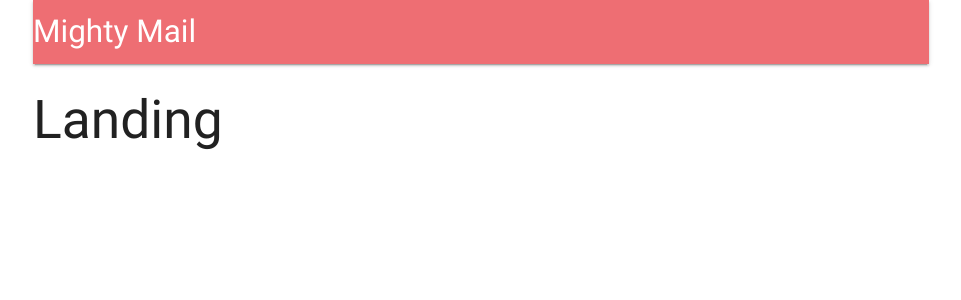
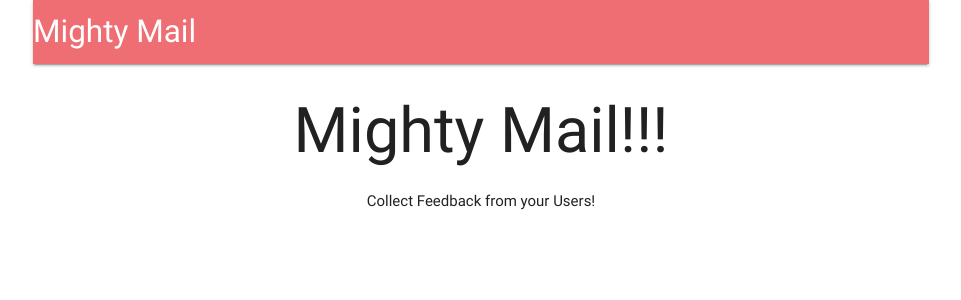
Before and after one commit to chantal66/mighty-mail, a React (Create React App) app in the folder client/: page / in a window 1280 px wide. Shown: the top 300 px of the page, without its empty margins (159-1120 px from the left). Built offline with nearby package versions, Linux system fonts and the light colour scheme; no server answers.

Commit message:
landing component added.

```diff
--- a/client/src/components/App.js
+++ b/client/src/components/App.js
@@ -4,9 +4,9 @@
 import * as actions from '../actions';
 
 import Header from './Header';
+import Landing from './Landing';
 const Dashboard = () => <h2>Dashboard</h2>;
 const SurveyNew = () => <h2>SurveyNew</h2>;
-const Landing = () => <h2>Landing</h2>;
 
 class App extends Component {
   componentDidMount() {
--- /dev/null
+++ b/client/src/components/Landing.js
@@ -0,0 +1,12 @@
+import React from 'react';
+
+const Landing = () => {
+  return (
+    <div style={{ textAlign: 'center' }}>
+      <h1>Mighty Mail!!!</h1>
+      Collect Feedback from your Users!
+    </div>
+  );
+};
+
+export default Landing;
```
